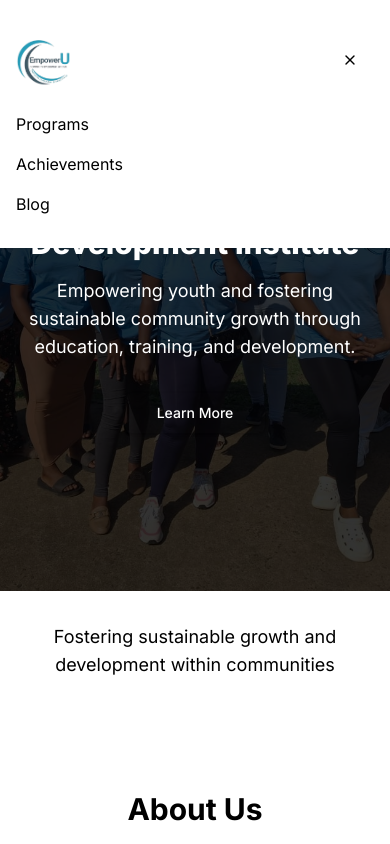
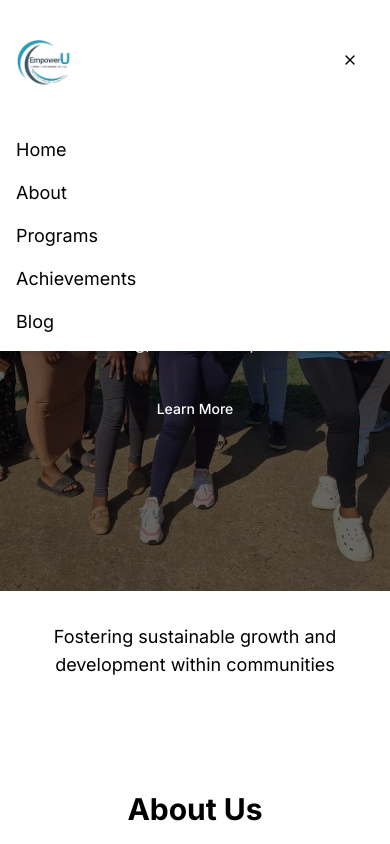
Before and after one commit to Sqwizoor/empoweru, a Next.js app: page / in a window 390 px wide. Both pictures are taken after a click on the button 350 px from the left and 60 px from the top of the page. Shown: the top 844 px of the page. Built offline with nearby package versions, Linux system fonts and the light colour scheme.

Commit message:
alomost there

```diff
--- a/components/Navbar.tsx
+++ b/components/Navbar.tsx
@@ -18,8 +18,8 @@ export function Navbar() {
   const [isOpen, setIsOpen] = useState(false)
 
   return (
-    <nav className="fixed top-0 left-0 py-[1rem] right-0 z-50 bg-white">
-      <div className="fixed bg-white mx-auto px-4 py-4 flex justify-between items-center w-full">
+    <nav className="fixed top-0 left-0 py-[1rem] right-0 z-50 bg-white flex flex-wrap">
+      <div className="bg-white mx-auto px-4 py-4 flex justify-between items-center w-full">
         {/* Logo */}
         <Link href="/">
           <img
@@ -51,14 +51,14 @@ export function Navbar() {
             initial={{ opacity: 0, height: 0 }}
             animate={{ opacity: 1, height: 'auto' }}
             exit={{ opacity: 0, height: 0 }}
-            className="md:hidden bg-white"
+            className="md:hidden bg-white absolute top-full left-0 right-0 shadow-md"
           >
             <div className="container mx-auto px-4 py-4 flex flex-col space-y-4">
               {navItems.map((item) => (
                 <Link
                   key={item.href}
                   href={item.href}
-                  className="hover:text-primary transition-colors"
+                  className="hover:text-primary transition-colors text-[18px]"
                   onClick={() => setIsOpen(false)}
                 >
                   {item.label}
--- a/components/home-hero.tsx
+++ b/components/home-hero.tsx
@@ -19,16 +19,16 @@ export default function HeroSection() {
       />
 
       {/* Overlay */}
-      <div className="absolute inset-0 bg-black/80 -z-10"></div>
+      <div className="absolute inset-0 bg-black/60 -z-10"></div>
 
       {/* Content */}
       <motion.div
-        className="h-full flex flex-col items-center pt-[2rem] justify-center text-center text-white px-4"
+        className="h-full flex flex-col items-center pt-[2rem] justify-center text-center text-white md:px-4"
         initial={{ opacity: 0, y: 20 }}
         animate={{ opacity: 1, y: 0 }}
         transition={{ duration: 0.8 }}
       >
-        <h1 className="text-3xl md:text-4xl font-extrabold mb-4">
+        <h1 className="text-2xl md:text-4xl font-extrabold mb-4">
           Empower U Community Development Institute
         </h1>
         <p className="text-lg md:text-xl mb-8 max-w-2xl">
```
